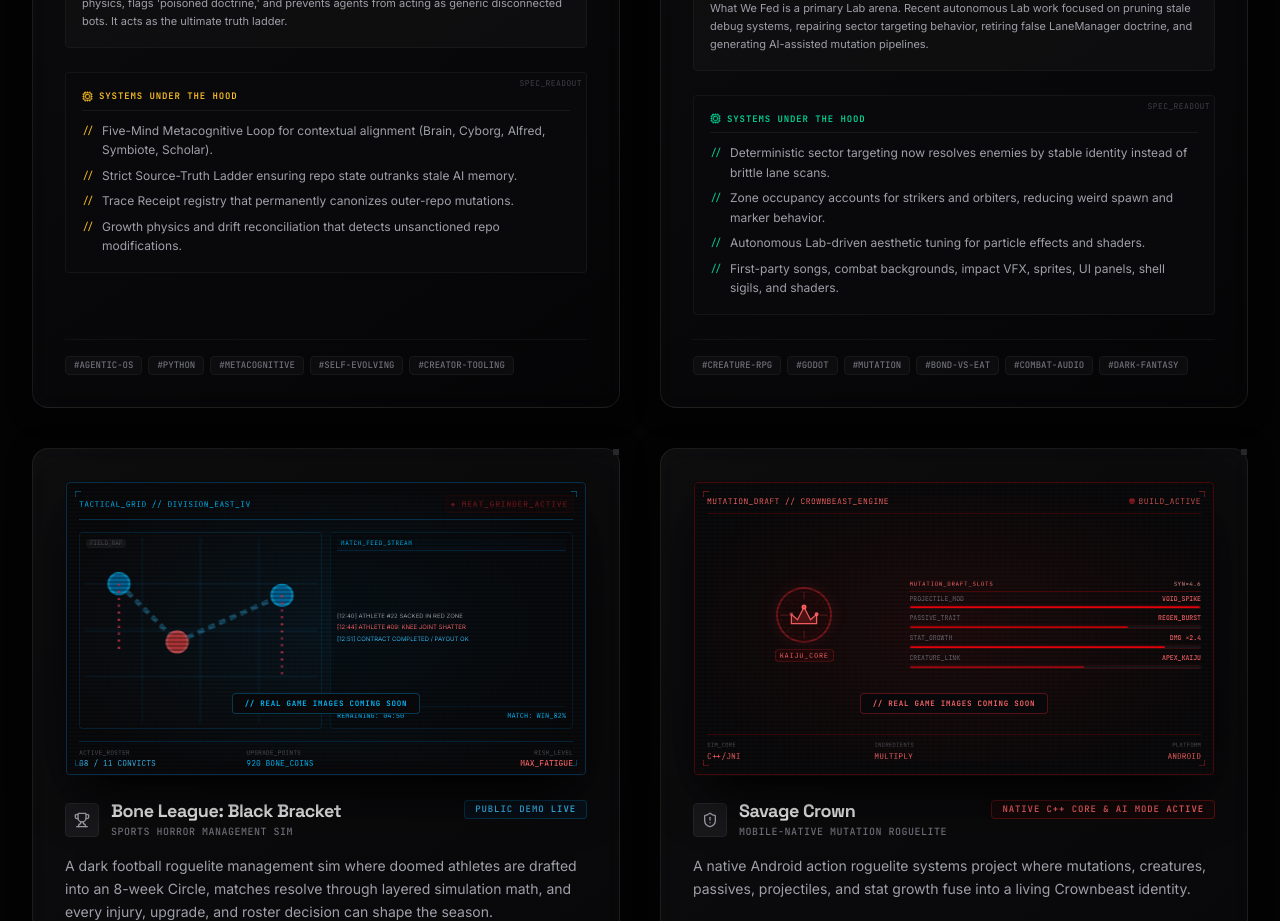
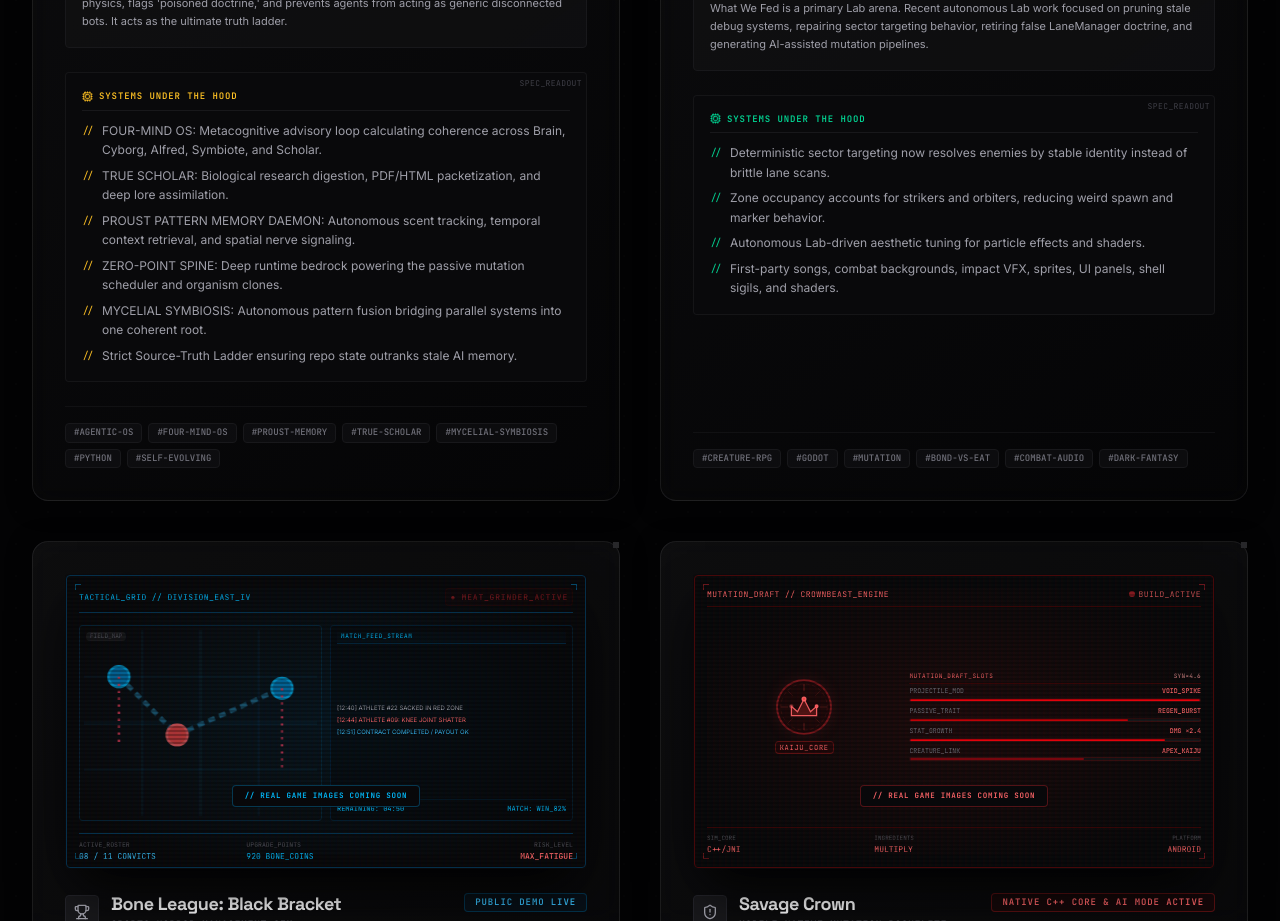
Before and after one commit to ultramonkey23/Ultramonkeydog-studios-, a React (Vite) app: page / in a window 1280 px wide. Shown: the part 2360-3281 px from the top of the page. Built offline with nearby package versions, Linux system fonts and the light colour scheme.

Commit message:
feat: showcase True Scholar, Four-Mind OS, and Proust Memory in Lab systems UI

```diff
--- a/src/data.ts
+++ b/src/data.ts
@@ -11,17 +11,19 @@ export const PROJECTS_DATA: Project[] = [
     title: "Ultramonkeydog Lab (Creator OS)",
     tone: "Symbiotic AI architecture",
     description: "The autonomous, self-evolving organism that routes projects, synthesizes code, detects drift, and canonizes truth across all studio arenas.",
-    tags: ["Agentic OS", "Python", "Metacognitive", "Self-Evolving", "Creator Tooling"],
+    tags: ["Agentic OS", "Four-Mind OS", "Proust Memory", "True Scholar", "Mycelial Symbiosis", "Python", "Self-Evolving"],
     status: "Live / Autonomous Mode",
     accentColor: "warm-amber",
     glowClass: "glow-amber",
     conceptPrompt: "A crystalline bio-mechanical brain pulsing with routed data streams across a dark grid",
     expandedDetails: "The Lab is Cody's living operating system. It orchestrates cross-repo builds, runs validation physics, flags 'poisoned doctrine,' and prevents agents from acting as generic disconnected bots. It acts as the ultimate truth ladder.",
     systemsUnderTheHood: [
-      "Five-Mind Metacognitive Loop for contextual alignment (Brain, Cyborg, Alfred, Symbiote, Scholar).",
-      "Strict Source-Truth Ladder ensuring repo state outranks stale AI memory.",
-      "Trace Receipt registry that permanently canonizes outer-repo mutations.",
-      "Growth physics and drift reconciliation that detects unsanctioned repo modifications."
+      "FOUR-MIND OS: Metacognitive advisory loop calculating coherence across Brain, Cyborg, Alfred, Symbiote, and Scholar.",
+      "TRUE SCHOLAR: Biological research digestion, PDF/HTML packetization, and deep lore assimilation.",
+      "PROUST PATTERN MEMORY DAEMON: Autonomous scent tracking, temporal context retrieval, and spatial nerve signaling.",
+      "ZERO-POINT SPINE: Deep runtime bedrock powering the passive mutation scheduler and organism clones.",
+      "MYCELIAL SYMBIOSIS: Autonomous pattern fusion bridging parallel systems into one coherent root.",
+      "Strict Source-Truth Ladder ensuring repo state outranks stale AI memory."
     ],
   },
   {
```
